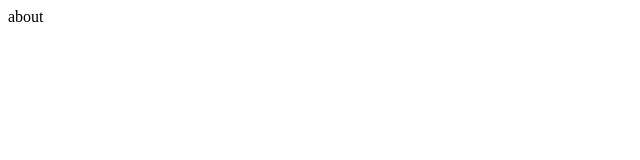
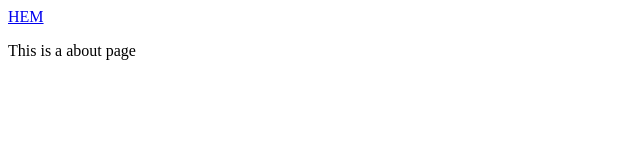
Before and after one commit to TisTyrone/slutprojekt-cafebali, a plain HTML site: page about.html in a window 1280 px wide. Shown: the whole page, without its empty margins (0-640 px from the left). Drawn offline with Linux system fonts and the light colour scheme.

Commit message:
modified about file

```diff
--- a/about.html
+++ b/about.html
@@ -7,6 +7,7 @@
     <title>Document</title>
 </head>
 <body>
-    about
+    <a href="index.html">HEM</a>
+    <p>This is a about page</p>
 </body>
 </html>
```
